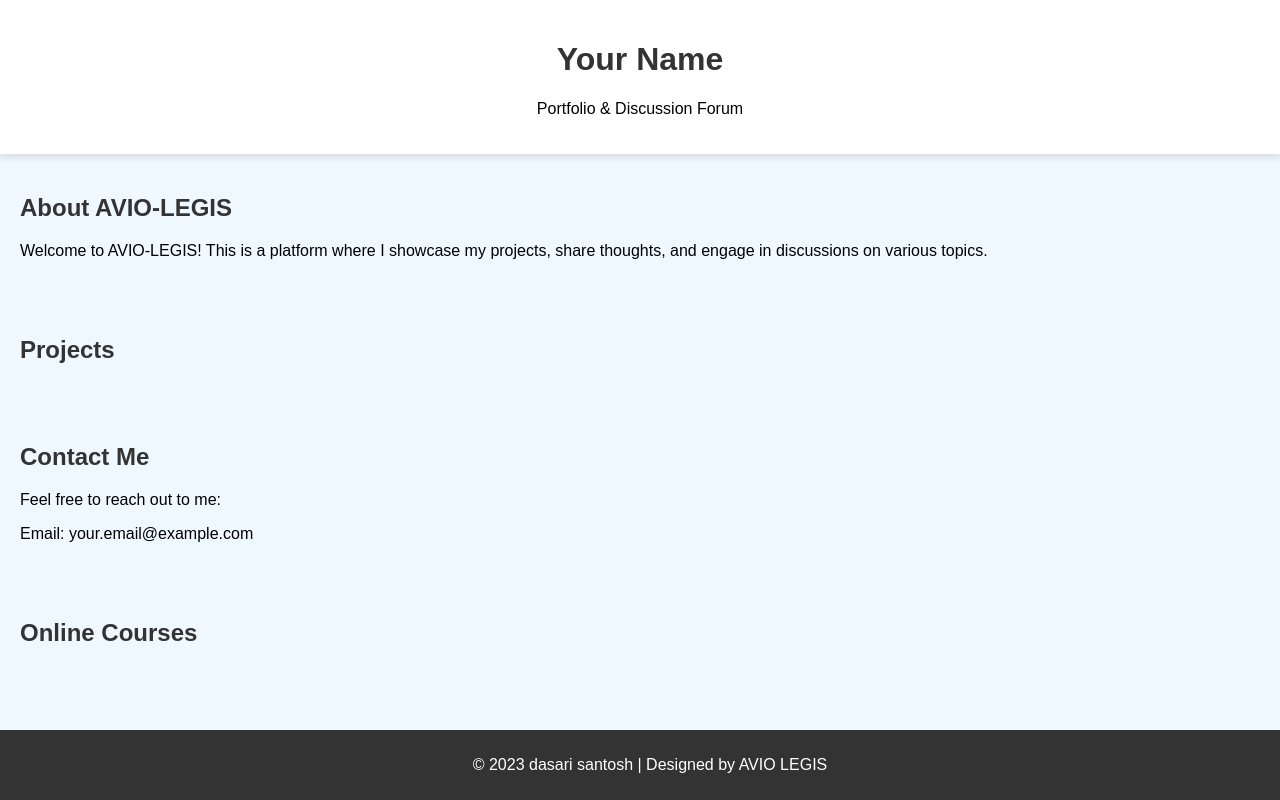
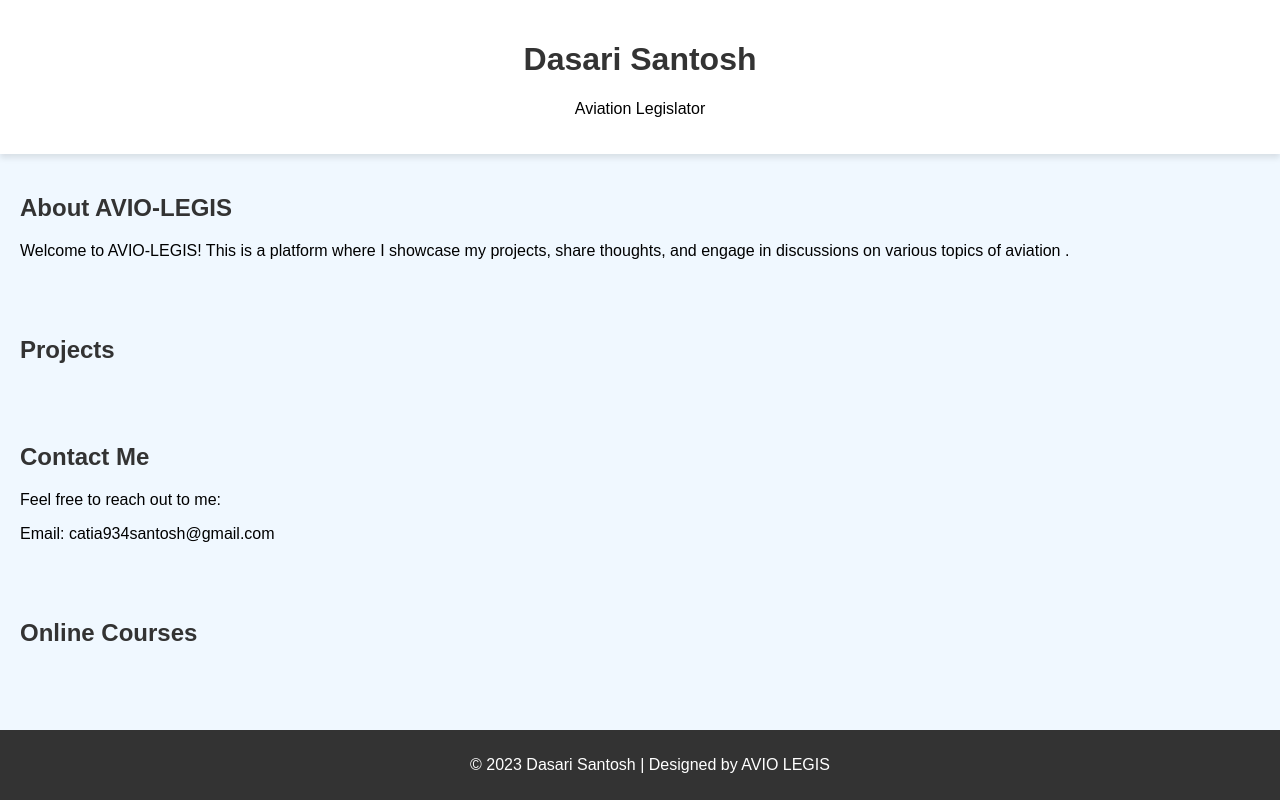
Before and after one commit to aviationanna/aviationlegislator.github.io, a plain HTML site: page index.html in a window 1280 px wide. Shown: the top 800 px of the page. Drawn offline with Linux system fonts and the light colour scheme.

Commit message:
Update index.html
updated page

```diff
--- a/index.html
+++ b/index.html
@@ -3,7 +3,7 @@
 <head>
     <meta charset="UTF-8">
     <meta name="viewport" content="width=device-width, initial-scale=1.0">
-    <title>Your Name - Portfolio & Discussion Forum</title>
+    <title>Dasari Santosh - Aviation Legislator</title>
     <style>
         body {
             font-family: 'Arial', sans-serif;
@@ -40,29 +40,29 @@
 </head>
 <body>
     <header>
-        <h1>Your Name</h1>
-        <p>Portfolio & Discussion Forum</p>
+        <h1> Dasari Santosh </h1>
+        <p> Aviation Legislator</p>
     </header>
 
     <section id="about">
         <h2>About AVIO-LEGIS</h2>
-        <p>Welcome to AVIO-LEGIS! This is a platform where I showcase my projects, share thoughts, and engage in discussions on various topics.</p>
+        <p>Welcome to AVIO-LEGIS! This is a platform where I showcase my projects, share thoughts, and engage in discussions on various topics of aviation .</p>
     </section>
 
     <section id="projects">
         <h2>Projects</h2>
-        <!-- Include details about your projects here -->
+        <!-- CAR 145 AMO APPROVAL PROJECT -->
     </section>
 
     <section id="contact">
         <h2>Contact Me</h2>
         <p>Feel free to reach out to me:</p>
-        <p>Email: your.email@example.com</p>
+        <p>Email: catia934santosh@gmail.com</p>
     </section>
 
     <section id="courses">
         <h2>Online Courses</h2>
-        <!-- List your online courses and related information here -->
+        <!-- module 10 online class on aviolegis.graphy.com -->
     </section>
 
     <section id="questions">
@@ -83,7 +83,7 @@
     </section>
 
     <footer>
-        <p>&copy; 2023 dasari santosh | Designed by AVIO LEGIS </p>
+        <p>&copy; 2023 Dasari Santosh | Designed by AVIO LEGIS </p>
     </footer>
 </body>
 </html>
```
